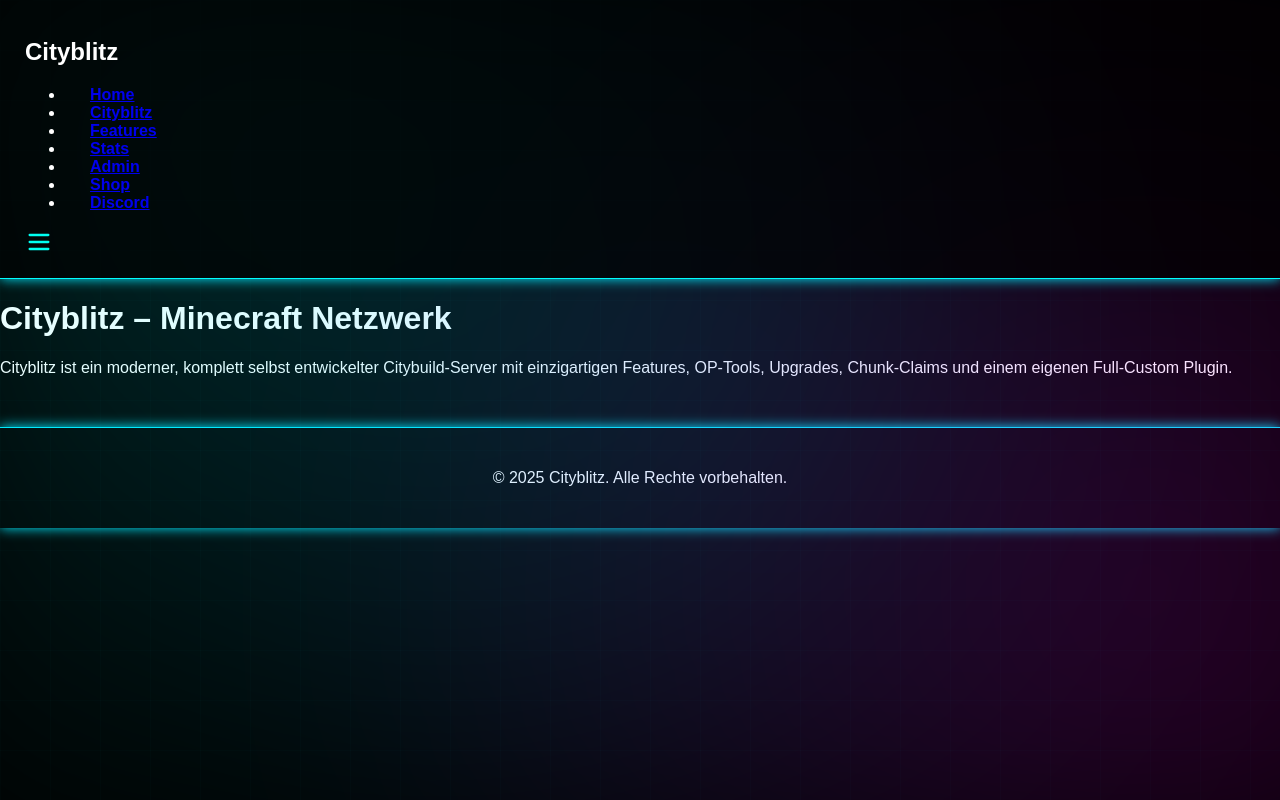
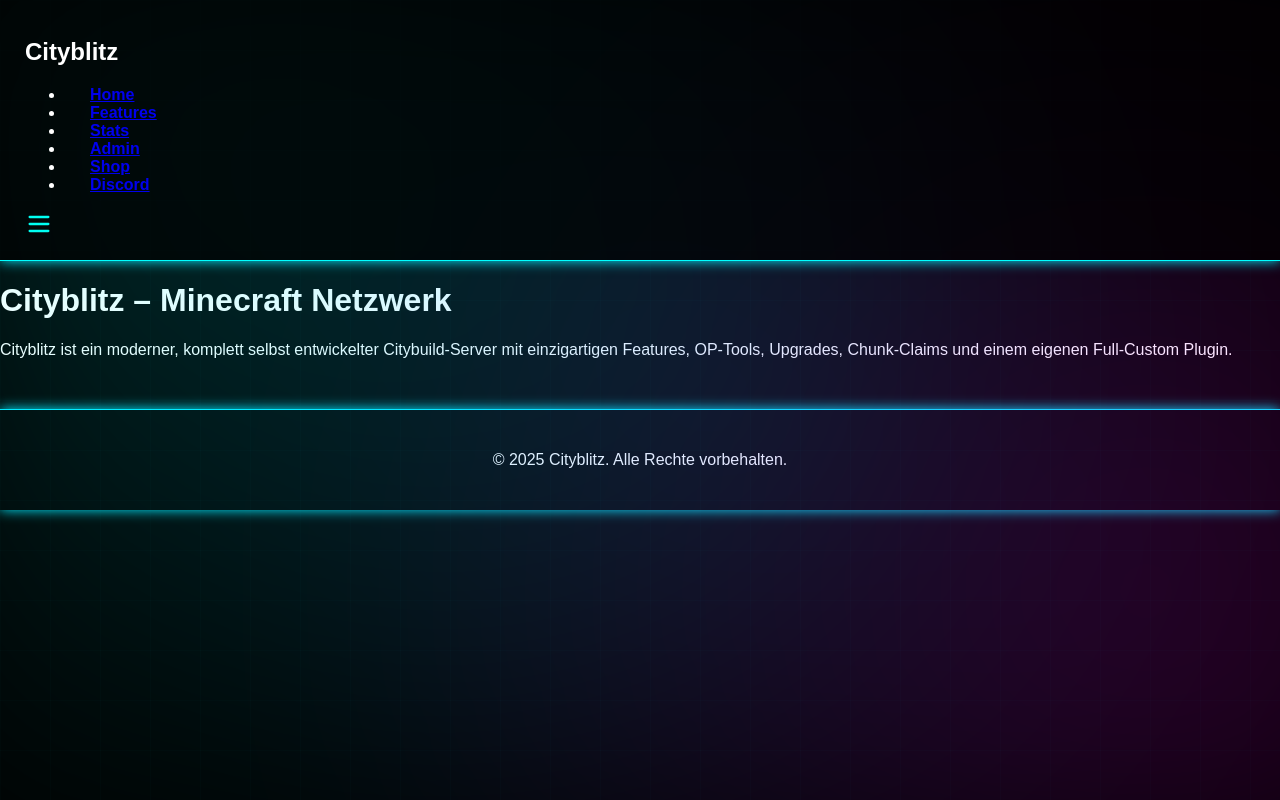
Before and after one commit to maxytmaxyt/max-eh, a Next.js app: page / in a window 1280 px wide. Built offline with nearby package versions, Linux system fonts and the light colour scheme.

Commit message:
Update Navbar.js

```diff
--- a/app/components/Navbar.js
+++ b/app/components/Navbar.js
@@ -9,7 +9,6 @@
 
   const links = [
     { name: "Home", href: "/" },
-    { name: "Cityblitz", href: "/cityblitz" },
     { name: "Features", href: "/features" },
     { name: "Stats", href: "/stats" },
     { name: "Admin", href: "/admin" },
```
